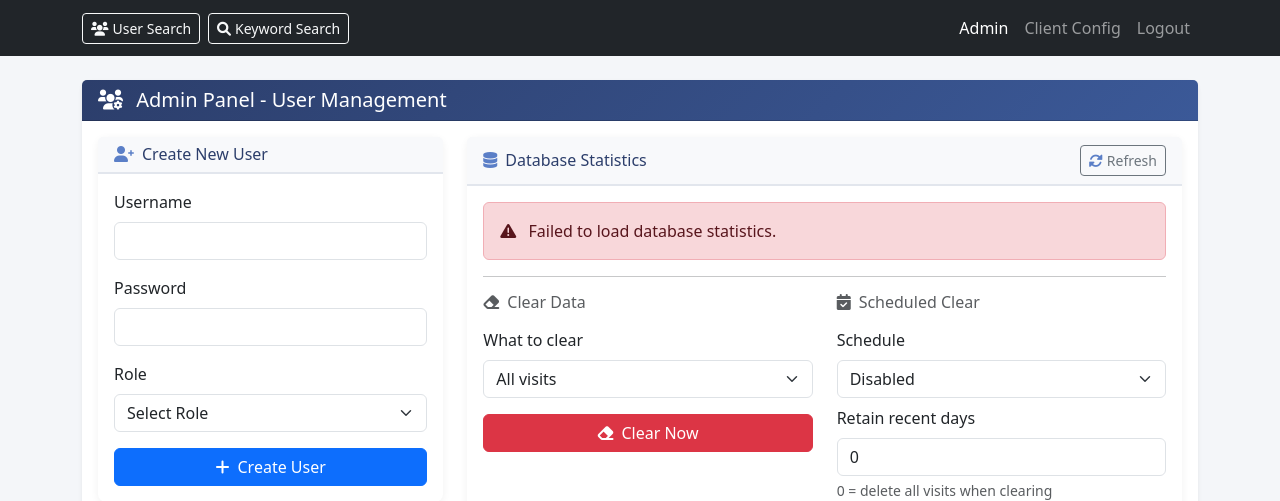
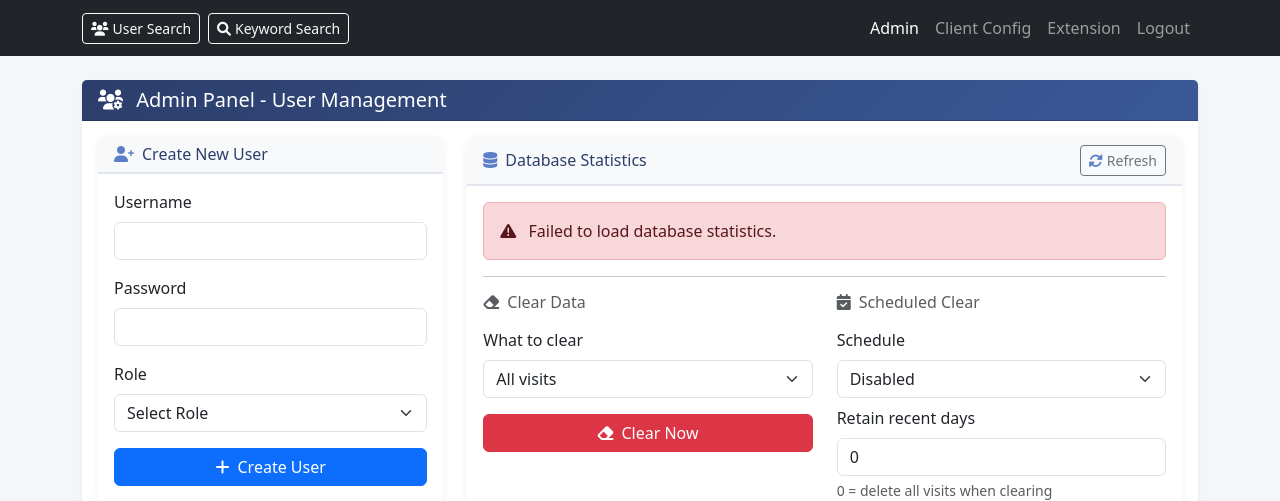
Before and after one commit to hefi46/BrowserReporterConsole, a FastAPI app: template backend/templates/admin.html in a window 1280 px wide. Shown: the top 501 px of the page. Run offline with FastAPI, Linux system fonts and the light colour scheme; the template is opened without the code that fills it, so the values that code supplies are empty; parts of the project's set-up code (start-up, migrations or seed data) failed here and were passed over.

Commit message:
fix: add Extension nav link to admin and client-config pages
These templates override the navbar block from base.html, so they
needed the Extension link added explicitly.

Co-Authored-By: Claude Opus 4.6 <noreply@anthropic.com>

```diff
--- a/backend/templates/admin.html
+++ b/backend/templates/admin.html
@@ -12,6 +12,7 @@
         <div class="navbar-nav ms-auto d-flex align-items-center">
             <a class="nav-link active" href="/admin">Admin</a>
             <a class="nav-link" href="/client-config">Client Config</a>
+            <a class="nav-link" href="/extension">Extension</a>
             <a class="nav-link" href="/logout">Logout</a>
         </div>
     </div>
--- a/backend/templates/client_config.html
+++ b/backend/templates/client_config.html
@@ -12,6 +12,7 @@
         <div class="navbar-nav ms-auto d-flex align-items-center">
             <a class="nav-link" href="/admin">Admin</a>
             <a class="nav-link active" href="/client-config">Client Config</a>
+            <a class="nav-link" href="/extension">Extension</a>
             <a class="nav-link" href="/logout">Logout</a>
         </div>
     </div>
```
